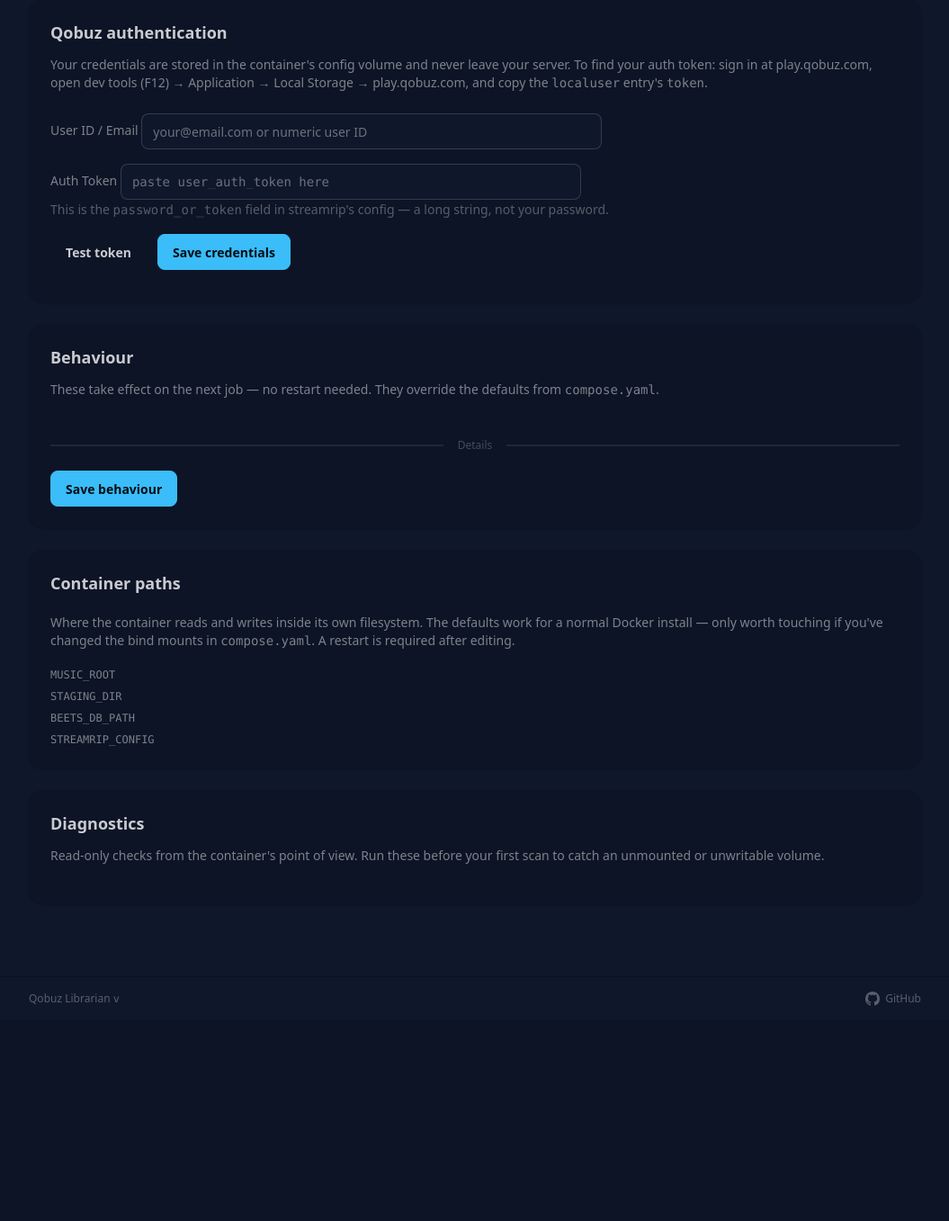
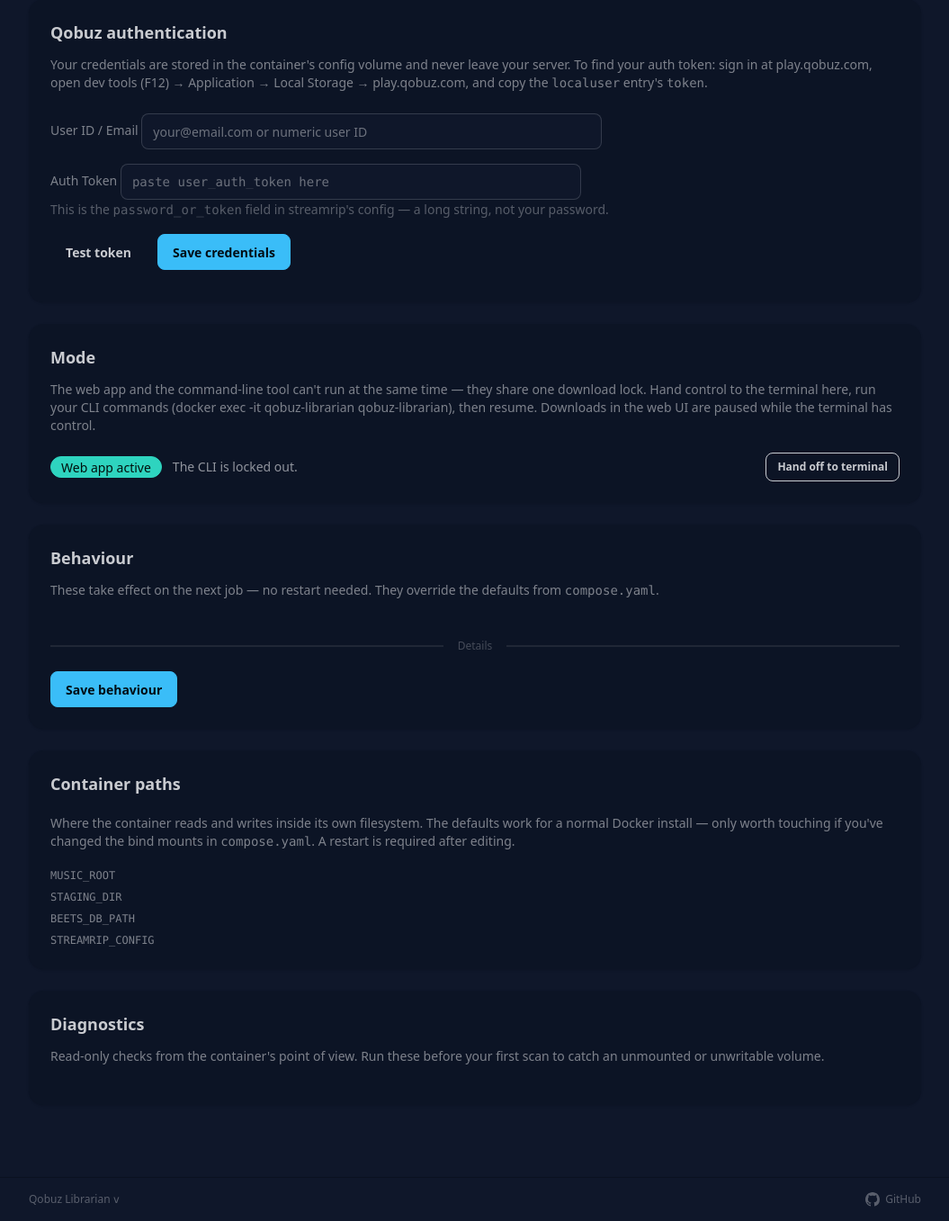
Before and after one commit to jarynclouatre/qobuzlibrarian, a Python web app: template src/qobuz_fetch/web/templates/settings.html in a window 1280 px wide. Shown: the part 146-1503 px from the top of the page at 90% size, without its empty margins (112-1167 px from the left). Before the commit the page ends 1264 px from the top, so only its background shows below. Run offline with Jinja, Linux system fonts and the light colour scheme; the template is opened without the code that fills it, so the values that code supplies are empty; style sheets or scripts are compiled from the project's sources.

Commit message:
let the web app hand the download lock to the cli and back
The web app holds the single-writer run-lock for its whole life, so the CLI
couldn't run while it was up without stopping the container. Settings → Mode
now releases the lock to the terminal and pauses web downloads until you
resume; QF_CLI_ONLY starts handed-off for terminal-first deployments.

```diff
--- a/compose.yaml
+++ b/compose.yaml
@@ -65,6 +65,10 @@ services:
       # Refuse downloads/scans at startup if /music or /staging aren't writable
       # by the container user (typical on a NAS with the wrong PUID/PGID).
       QF_CHECK_VOLUMES: "1"
+      # Terminal-first mode: set QF_CLI_ONLY=1 in .env to start handed-off to
+      # the CLI (web UI serves but its downloads stay paused). Empty = web app.
+      # Or hand off case-by-case from Settings → Mode in the web UI.
+      QF_CLI_ONLY: "${QF_CLI_ONLY:-}"
       # Optional: shell command run after every terminal job. The job state
       # (id/status/title/artist/error/finished_at) is piped to it as JSON on
       # stdin. Useful for desktop notifications, ntfy/Apprise, etc.
--- a/src/qobuz_fetch/web/templates/base.html
+++ b/src/qobuz_fetch/web/templates/base.html
@@ -110,6 +110,14 @@
     </div>
   </nav>
 
+  {% if cli_mode %}
+  <div class="bg-warning text-warning-content px-4 py-2 text-sm text-center">
+    Terminal (CLI) mode is on — downloads and scans here are paused while the
+    terminal has control.
+    <a href="/settings" class="underline font-semibold">Resume web app</a>
+  </div>
+  {% endif %}
+
   <!-- Main content -->
   <main class="container mx-auto px-4 py-6 max-w-5xl flex-1 w-full">
     {% block content %}{% endblock %}
--- a/src/qobuz_fetch/web/templates/settings.html
+++ b/src/qobuz_fetch/web/templates/settings.html
@@ -41,6 +41,17 @@
   volume not writable) — it won't survive a restart. Check volume
   permissions / <code>PUID</code>/<code>PGID</code>.</span>
 </div>
+{% elif error %}
+<div class="alert alert-warning mb-6"><span>{{ error }}</span></div>
+{% endif %}
+
+{% if mode_changed == "cli" %}
+<div class="alert alert-info mb-6">
+  <span>Handed off to the terminal. Downloads and scans here are paused until
+  you resume the web app below.</span>
+</div>
+{% elif mode_changed == "web" %}
+<div class="alert alert-success mb-6"><span>Web app resumed.</span></div>
 {% endif %}
 
 <!-- Qobuz auth -->
@@ -105,6 +116,46 @@
       </div>
       <div id="auth-status" class="mt-3"></div>
     </form>
+  </div>
+</div>
+
+<!-- Mode -->
+<div class="card bg-base-200 shadow mb-6">
+  <div class="card-body">
+    <h2 class="card-title mb-1">Mode</h2>
+    <p class="text-sm text-base-content/60 mb-3">
+      The web app and the command-line tool can't run at the same time — they
+      share one download lock. Hand control to the terminal here, run your CLI
+      commands ({{ "docker exec -it qobuz-librarian qobuz-librarian" }}), then
+      resume. Downloads in the web UI are paused while the terminal has control.
+    </p>
+    {% if cli_mode %}
+    <div class="flex items-center gap-3 flex-wrap">
+      <span class="badge badge-warning gap-1">Terminal (CLI) mode</span>
+      <span class="text-sm text-base-content/70">Web downloads are paused.</span>
+      <form action="/settings/mode" method="post" class="ml-auto">
+        <input type="hidden" name="_csrf_token" value="{{ request.state.csrf_token }}">
+        <input type="hidden" name="target" value="web">
+        <button type="submit" class="btn btn-primary btn-sm">Resume web app</button>
+      </form>
+    </div>
+    {% if cli_only_env %}
+    <p class="text-xs text-base-content/50 mt-2">
+      <code>QF_CLI_ONLY</code> is set, so this resets to terminal mode on every
+      restart. Remove it to default to the web app.
+    </p>
+    {% endif %}
+    {% else %}
+    <div class="flex items-center gap-3 flex-wrap">
+      <span class="badge badge-success gap-1">Web app active</span>
+      <span class="text-sm text-base-content/70">The CLI is locked out.</span>
+      <form action="/settings/mode" method="post" class="ml-auto">
+        <input type="hidden" name="_csrf_token" value="{{ request.state.csrf_token }}">
+        <input type="hidden" name="target" value="cli">
+        <button type="submit" class="btn btn-outline btn-sm">Hand off to terminal</button>
+      </form>
+    </div>
+    {% endif %}
   </div>
 </div>
 
```
Also changed, not shown: src/qobuz_fetch/cli.py (+6 -6 lines), src/qobuz_fetch/web/app.py (+79 -13 lines), tests/test_web.py (+48 -0 lines), README.md, 1 other file.
